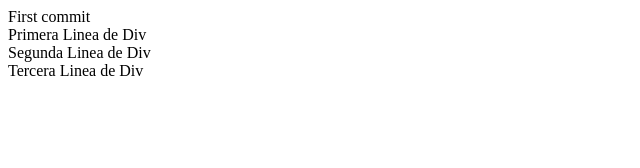
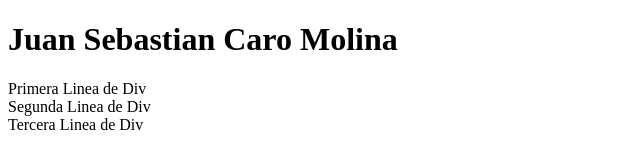
Before and after one commit to DarkJajas/Preferencias_Miercoles, a plain HTML site: page index.html in a window 1280 px wide. Shown: the whole page, without its empty margins (0-640 px from the left). Drawn offline with Linux system fonts and the light colour scheme.

Commit message:
fourth commit

```diff
--- a/index.html
+++ b/index.html
@@ -4,9 +4,9 @@
     <meta charset="UTF-8">
     <meta name="viewport" content="width=device-width, initial-scale=1.0">
     <title>Mi Primera Pagina Web</title>
-    <div>First commit</div>
 </head>
 <body>
+    <h1>Juan Sebastian Caro Molina</h1>
     <div>Primera Linea de Div</div>
     <div>Segunda Linea de Div</div>
     <div>Tercera Linea de Div</div>
```
